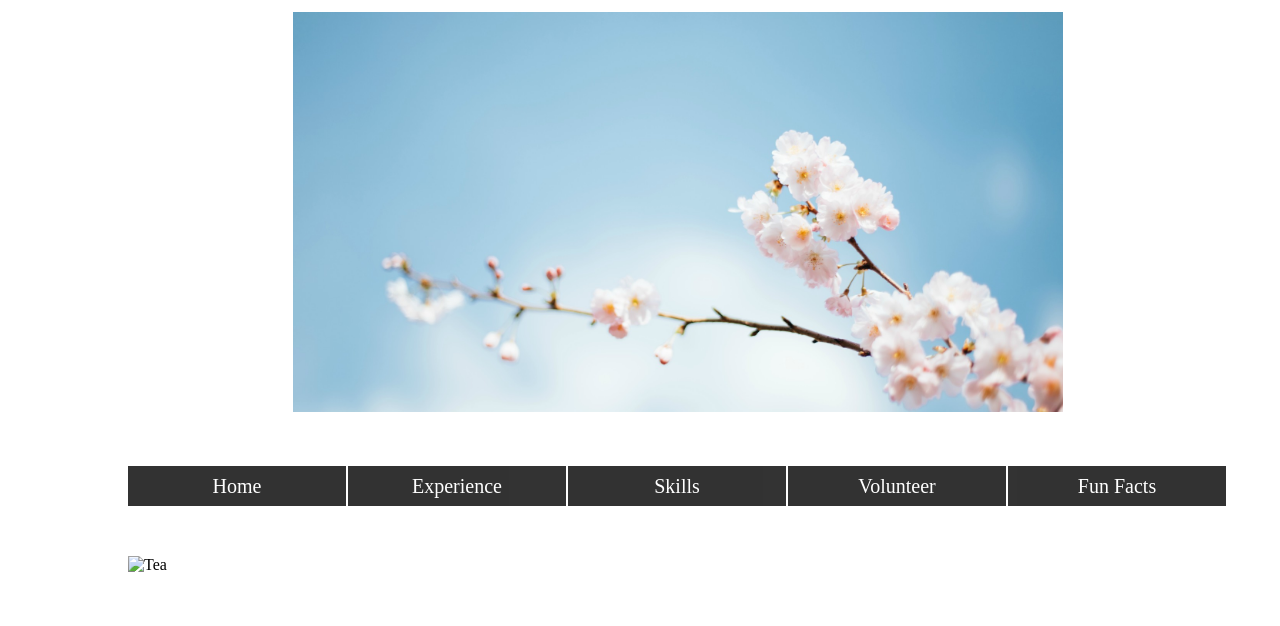
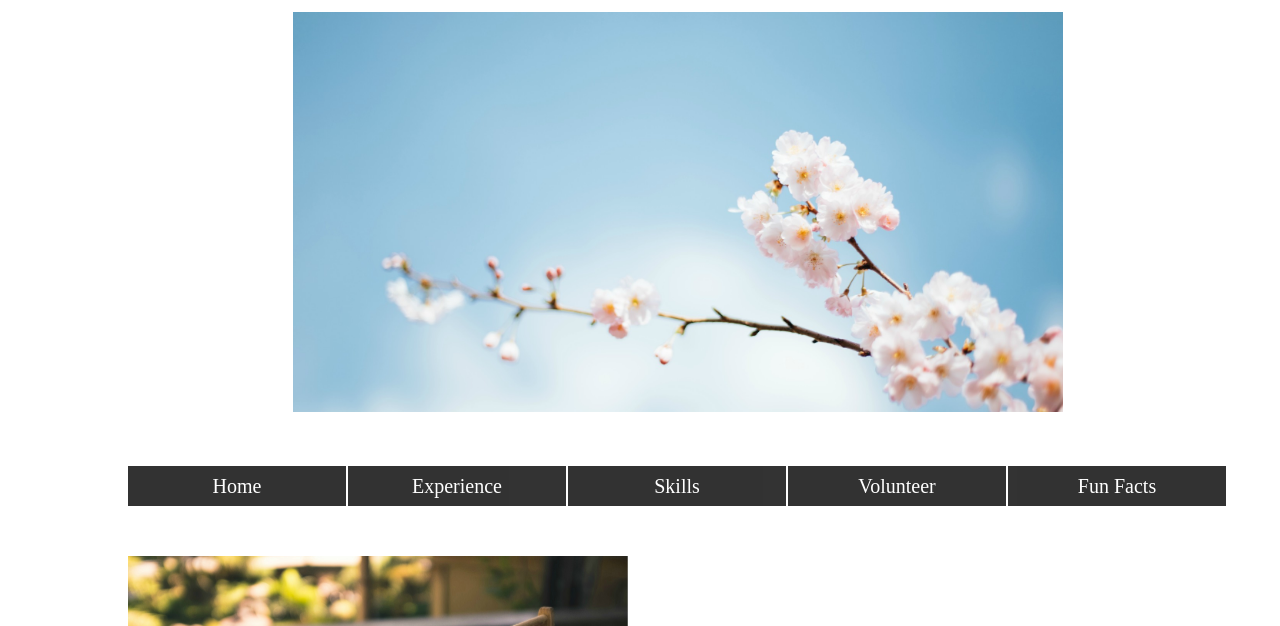
Before and after one commit to Silverdew8/Silverdew8.github.io, a plain HTML site: page index3.html in a window 1280 px wide. Shown: the part 113-739 px from the top of the page. Drawn offline with Linux system fonts and the light colour scheme.

Commit message:
Update index3.html

```diff
--- a/index3.html
+++ b/index3.html
@@ -52,7 +52,7 @@
 
 		<div class="halfleft">
     		<div class="half left picture">
-    			<img src="images/Tea.jpg" alt="Tea" width="500">
+    			<img src="Tea.jpg" alt="Tea" width="500">
     		</div>
 
     	</div>
```
